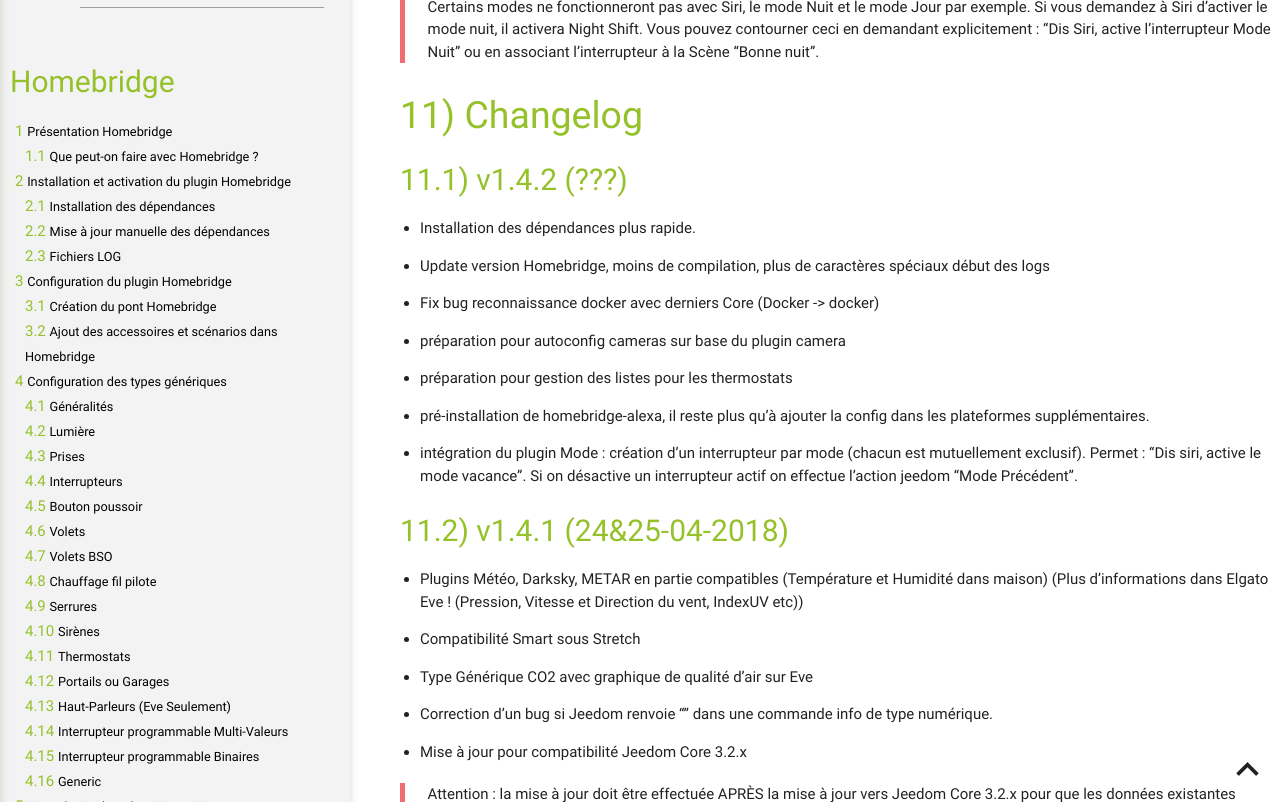
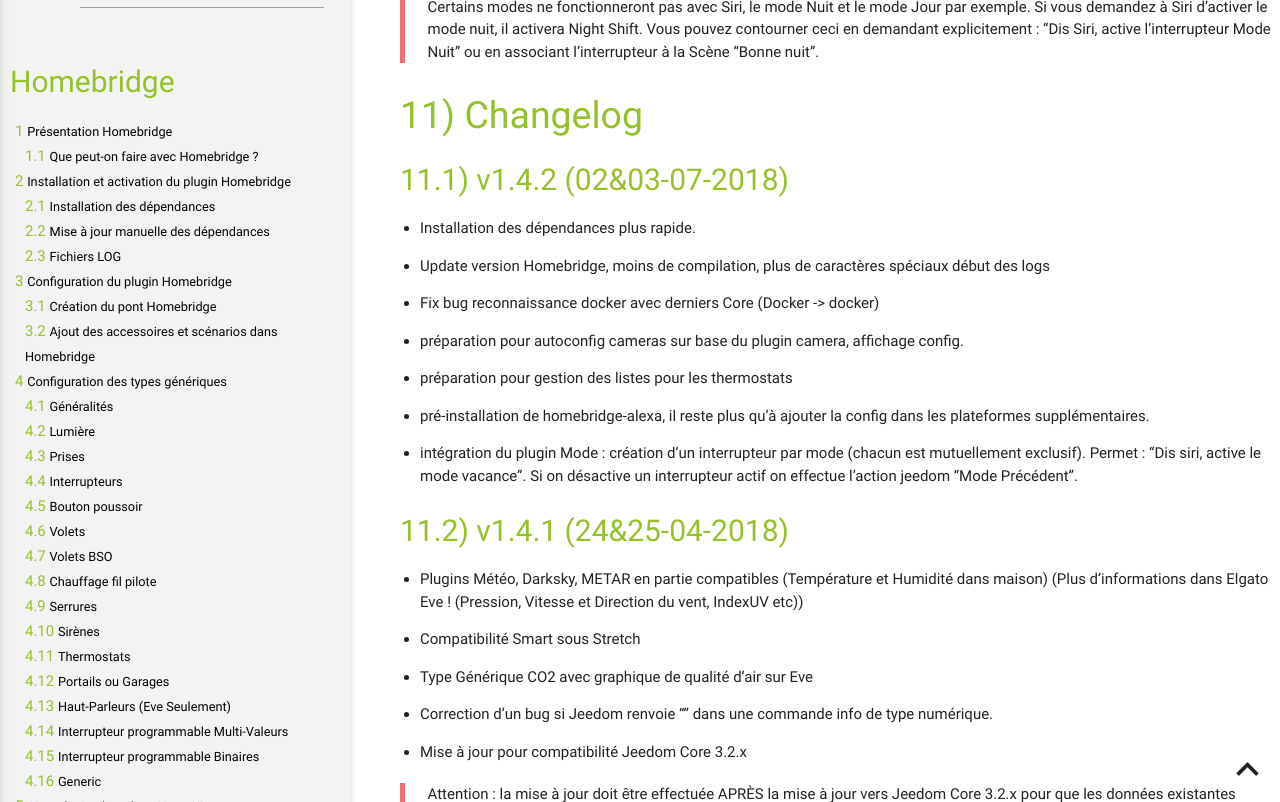
Before and after one commit to noodom/plugin-homebridge, a Jekyll site: the page built from docs/fr_FR/index.md, in a window 1280 px wide and 900 px high, scrolled down 57786 px, cut to the strip 98-900 px from the top of the window. Built offline with Jekyll 4.4.1, drawn with Linux system fonts in a browser that asks for light colours; our own code applies the rules of GitHub Pages for plain Markdown files.

Commit message:
Update index.md

```diff
--- a/docs/fr_FR/index.md
+++ b/docs/fr_FR/index.md
@@ -1144,7 +1144,7 @@ Pour activer le mode "je suis absent" il faut demander à Siri:  "Dis Siri, Acti
 Changelog
 =========
 
-v1.4.2 (???)
+v1.4.2 (02&03-07-2018)
 -------------
 
 * Installation des dépendances plus rapide.
@@ -1153,7 +1153,7 @@ v1.4.2 (???)
 
 * Fix bug reconnaissance docker avec derniers Core (Docker -> docker)
 
-* préparation pour autoconfig cameras sur base du plugin camera
+* préparation pour autoconfig cameras sur base du plugin camera, affichage config.
 
 * préparation pour gestion des listes pour les thermostats
 
```
